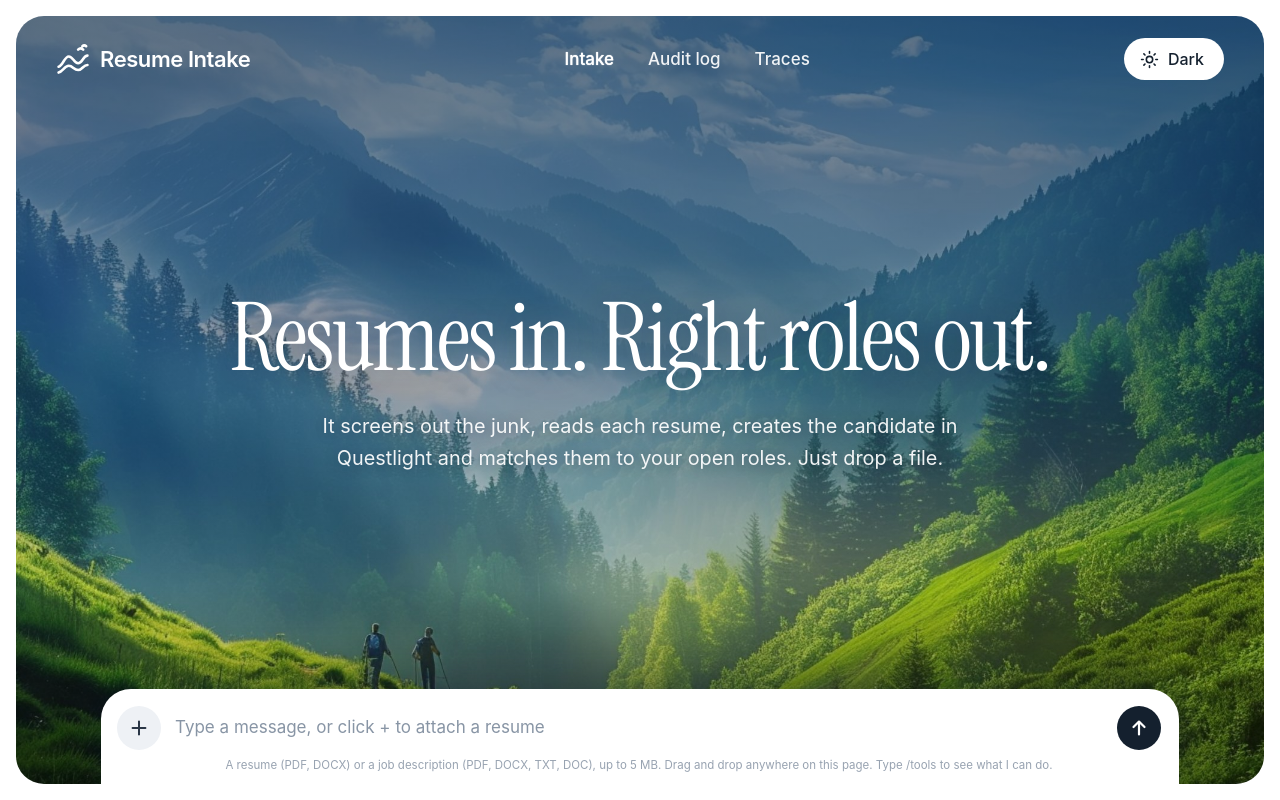
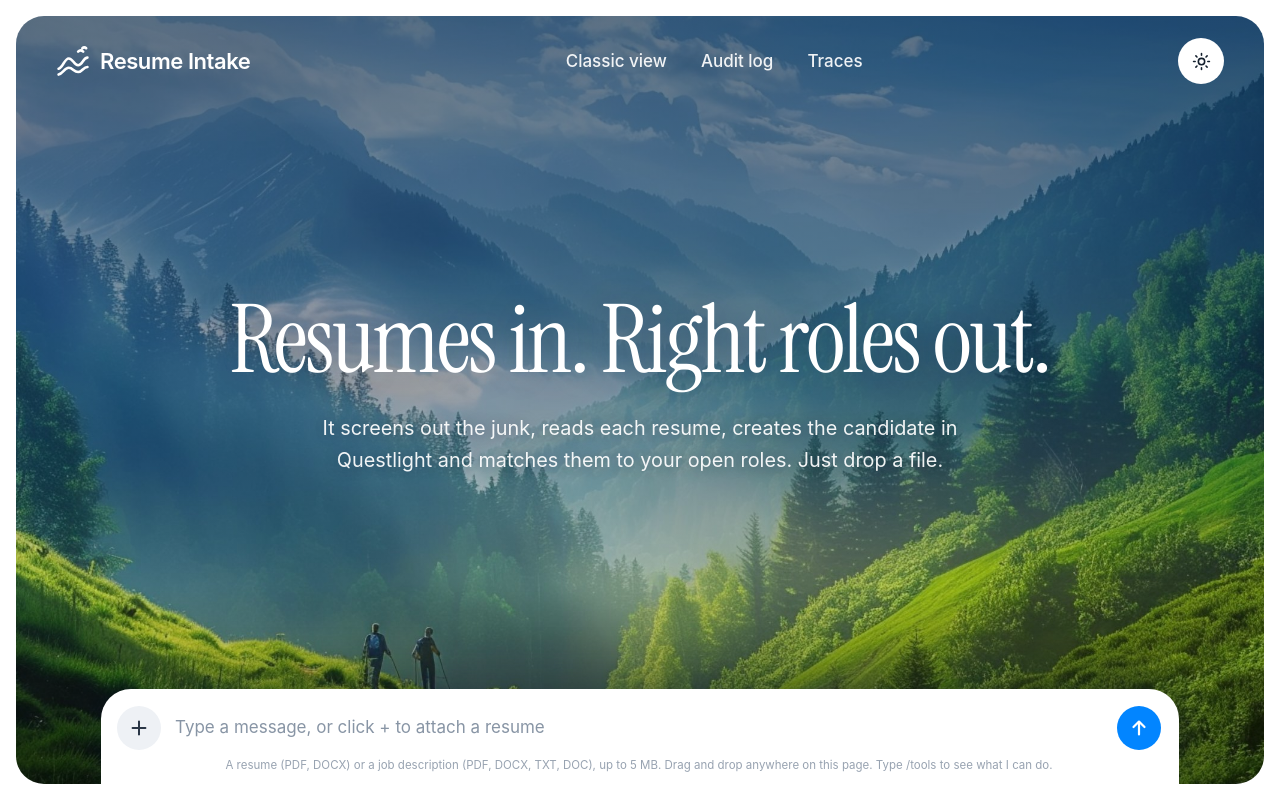
Before and after one commit to ibrahim-smtc/resume-intake, a plain HTML site: page app/static/index.html in a window 1280 px wide. Drawn offline with Linux system fonts and the light colour scheme; no server answers; a web font is replaced by a local one.

Commit message:
Chat page: Classic view link back, icon-only theme switch, blue send button
Co-Authored-By: Claude Sonnet 5.5 <noreply@anthropic.com>

```diff
--- a/app/static/index.html
+++ b/app/static/index.html
@@ -156,8 +156,8 @@
     .round svg { width: 22px; height: 22px; }
     #plus { background: #eef1f5; color: #2a3646; }
     #plus:hover { background: #dfe5ec; }
-    #send { background: var(--ink); color: #fff; }
-    #send:hover { background: #2b3a4d; }
+    #send { background: #0285ff; color: #fff; }   /* ChatGPT's blue */
+    #send:hover { background: #0074e0; }
     #send:disabled, #plus:disabled { opacity: .35; cursor: default; }
     textarea { flex: 1; min-width: 0; resize: none; border: 0; outline: 0; background: transparent; font: inherit; font-size: 17px; line-height: 1.5; color: var(--ink);
       padding: 10px 4px; max-height: 140px; }
@@ -197,16 +197,16 @@
     html[data-theme="dark"] .chip button:hover { background: rgba(255, 255, 255, .15); }
     html[data-theme="dark"] #plus { background: rgba(255, 255, 255, .12); color: #eaf1fa; }
     html[data-theme="dark"] #plus:hover { background: rgba(255, 255, 255, .2); }
-    html[data-theme="dark"] #send { background: linear-gradient(135deg, #5aa9ff, #34d3a0); color: #06222b; box-shadow: 0 6px 20px rgba(52, 211, 160, .3); }
-    html[data-theme="dark"] #send:hover { filter: brightness(1.1); background: linear-gradient(135deg, #5aa9ff, #34d3a0); }
+    html[data-theme="dark"] #send { background: #0285ff; color: #fff; box-shadow: 0 6px 20px rgba(2, 133, 255, .35); }
+    html[data-theme="dark"] #send:hover { background: #1a93ff; }
     html[data-theme="dark"] #fold { background: rgba(255, 255, 255, .14); -webkit-backdrop-filter: blur(12px); backdrop-filter: blur(12px); color: #c6d3e3; }
     html[data-theme="dark"] #fold:hover { color: #fff; }
     html[data-theme="dark"] .tbl table th, html[data-theme="dark"] table.roles th { color: #9fb0c5; }
     html[data-theme="dark"] #thread::-webkit-scrollbar-thumb, html[data-theme="dark"] pre::-webkit-scrollbar-thumb, html[data-theme="dark"] .tbl::-webkit-scrollbar-thumb { background: rgba(255, 255, 255, .28); background-clip: padding-box; }
 
     /* ---- the light / dark switch in the top bar ---- */
-    #mode { all: unset; box-sizing: border-box; cursor: pointer; display: inline-flex; align-items: center; gap: 9px; padding: 11px 20px 11px 16px;
-      border-radius: 999px; background: #fff; color: var(--ink); font-size: 16px; font-weight: 500; transition: background .2s, color .2s, box-shadow .2s; }
+    #mode { all: unset; box-sizing: border-box; cursor: pointer; display: inline-grid; place-items: center; width: 46px; height: 46px;
+      border-radius: 50%; background: #fff; color: var(--ink); font-size: 16px; font-weight: 500; transition: background .2s, color .2s, box-shadow .2s; }
     #mode:hover { background: #eef3f8; }
     #mode svg { width: 19px; height: 19px; flex: none; }
     #mode .moon { display: none; }
@@ -242,14 +242,13 @@
         Resume Intake
       </a>
       <div class="links">
-        <a href="/" aria-current="page">Intake</a>
+        <a href="/classic">Classic view</a>
         <a href="/log">Audit log</a>
         <a href="/trace">Traces</a>
       </div>
       <button type="button" id="mode" aria-label="Switch between light and dark mode" title="Switch between light and dark mode">
         <svg class="sun" viewBox="0 0 24 24" fill="none" stroke="currentColor" stroke-width="2" stroke-linecap="round" aria-hidden="true"><circle cx="12" cy="12" r="4"/><path d="M12 2v2M12 20v2M4.9 4.9l1.4 1.4M17.7 17.7l1.4 1.4M2 12h2M20 12h2M4.9 19.1l1.4-1.4M17.7 6.3l1.4-1.4"/></svg>
         <svg class="moon" viewBox="0 0 24 24" fill="none" stroke="currentColor" stroke-width="2" stroke-linecap="round" stroke-linejoin="round" aria-hidden="true"><path d="M21 12.8A9 9 0 1 1 11.2 3a7 7 0 0 0 9.8 9.8z"/></svg>
-        <span id="mode-label">Dark</span>
       </button>
     </nav>
 
@@ -370,14 +369,10 @@
     });
 
     let greeted = false;
-    const modeLabel = document.getElementById("mode-label");
-    function showMode() { modeLabel.textContent = document.documentElement.dataset.theme === "dark" ? "Light" : "Dark"; }
-    showMode();
     document.getElementById("mode").addEventListener("click", () => {
       const dark = document.documentElement.dataset.theme !== "dark";
       if (dark) document.documentElement.dataset.theme = "dark"; else delete document.documentElement.dataset.theme;
       try { localStorage.setItem("theme", dark ? "dark" : "light"); } catch (e) {}
-      showMode();
     });
     document.getElementById("fold").addEventListener("click", () => frame.classList.toggle("chatting"));
     function startChat() {
```
